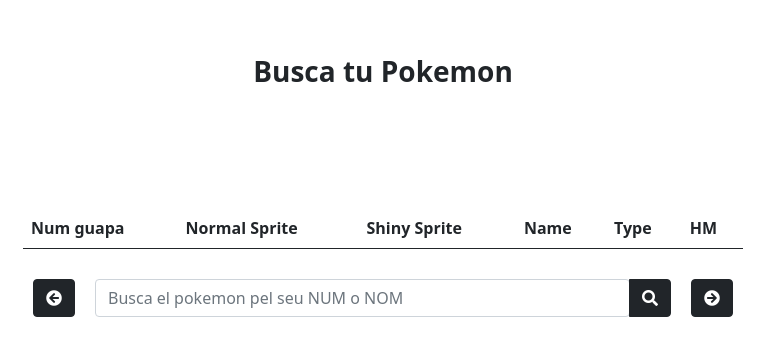
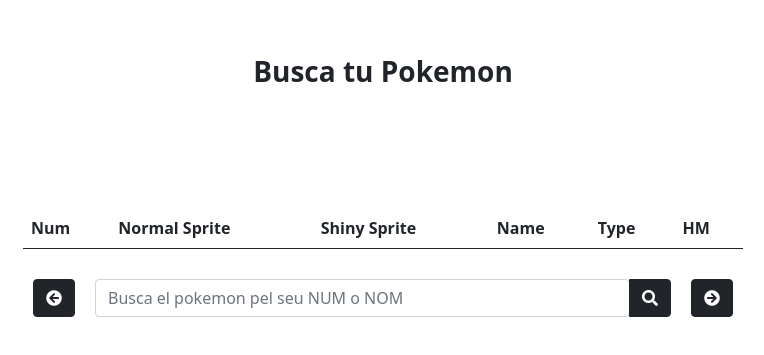
Before and after one commit to juliahc/jedi-pokemon, a plain HTML site: page index.html in a window 1280 px wide. Shown: the part 189-544 px from the top of the page, without its empty margins (257-1021 px from the left). Drawn offline with nearby package versions, Linux system fonts and the light colour scheme; no server answers.

Commit message:
Update index.html

```diff
--- a/index.html
+++ b/index.html
@@ -20,7 +20,7 @@
                     <table class="table">
                         <thead>
                           <tr>
-                            <th scope="col">Num guapa</th>
+                            <th scope="col">Num</th>
                             <th scope="col" colspan="4">Normal Sprite</th>
                             <th scope="col" colspan="4">Shiny Sprite</th>
                             <th scope="col" colspan="2">Name</th>
```
